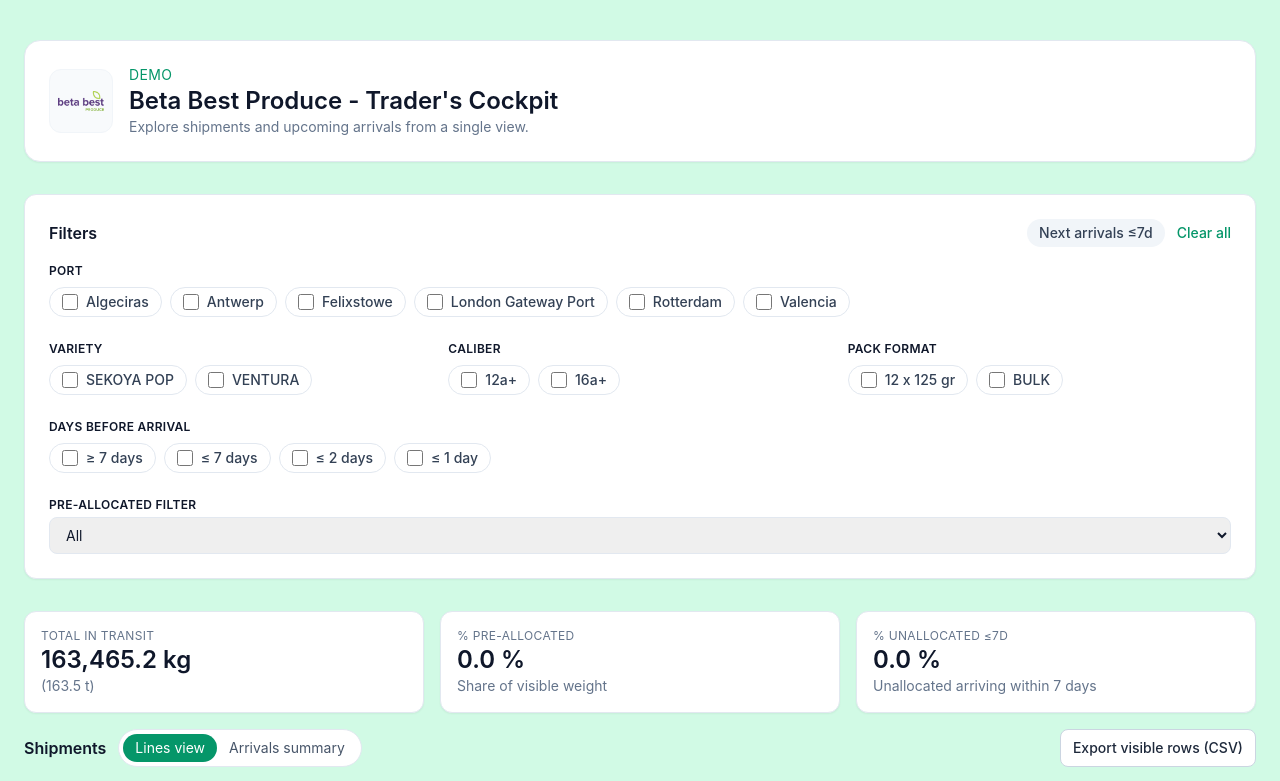
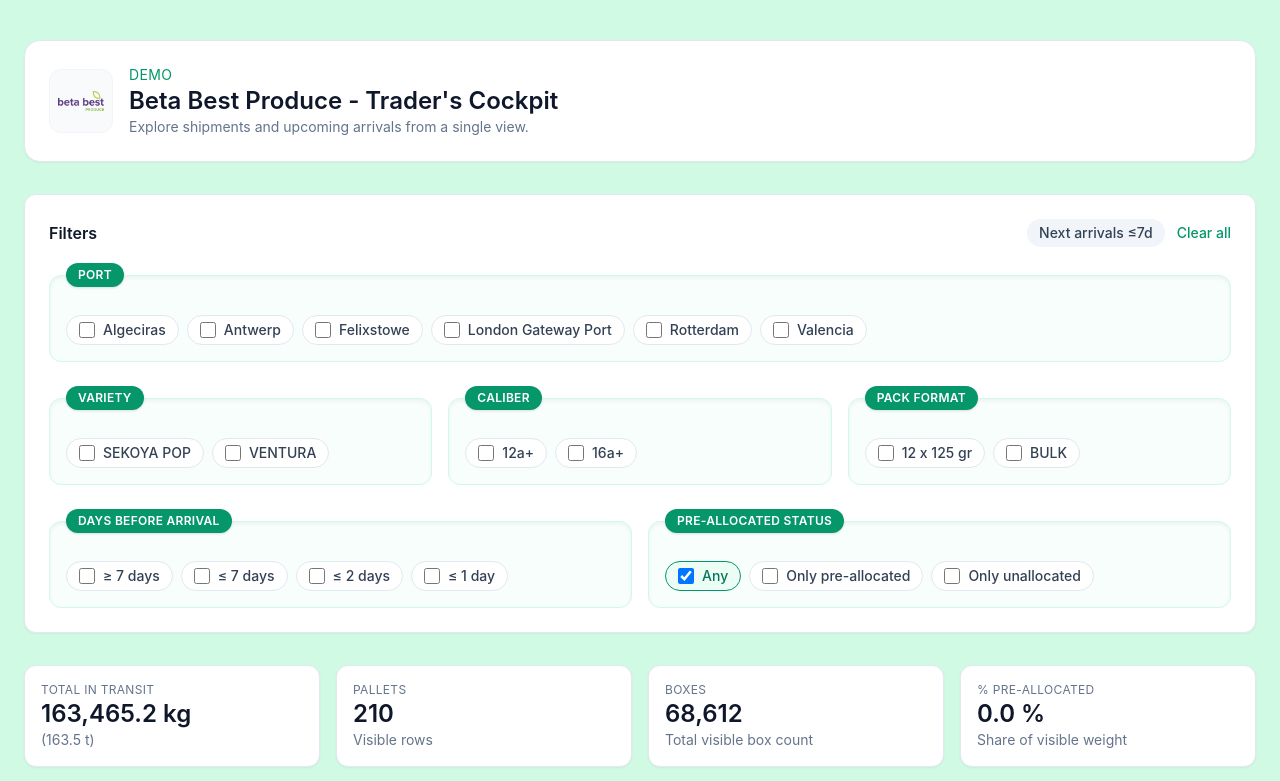
Before and after one commit to cyprienhenry/trader-cockpit, a Next.js app: page / in a window 1280 px wide. Shown: the top 781 px of the page. Built offline with nearby package versions, Linux system fonts and the light colour scheme.

Commit message:
update pre allocated filter

```diff
--- a/app/page.tsx
+++ b/app/page.tsx
@@ -55,17 +55,19 @@
   { value: "lte_2", label: "≤ 2 days" },
   { value: "lte_1", label: "≤ 1 day" },
 ];
-const PREALLOCATED_FILTER_OPTIONS: Array<{
-  value: PreAllocatedFilter;
+const PREALLOCATED_STATUS_OPTIONS: Array<{
+  value: PreAllocationOption;
   label: string;
 }> = [
-  { value: "all", label: "All" },
+  { value: "any", label: "Any" },
   { value: "pre", label: "Only pre-allocated" },
   { value: "not_pre", label: "Only unallocated" },
 ];
 
-type PreAllocatedFilter = "all" | "pre" | "not_pre";
-type UiFilters = FilterCriteria & { preAllocatedFilter: PreAllocatedFilter };
+type PreAllocationOption = "any" | "pre" | "not_pre";
+type UiFilters = FilterCriteria & {
+  preAllocatedStatuses: PreAllocationOption[];
+};
 
 const INITIAL_FILTERS: UiFilters = {
   ports: [],
@@ -74,7 +76,7 @@
   packFormats: [],
   arrivalWindows: [],
   nextArrivalsOnly: false,
-  preAllocatedFilter: "all",
+  preAllocatedStatuses: ["any"],
 };
 
 const toggleValue = (values: string[], value: string) =>
@@ -196,17 +198,23 @@
   );
 
   const filteredRows = useMemo(() => {
-    const { preAllocatedFilter, ...dataFilters } = filters;
+    const { preAllocatedStatuses, ...dataFilters } = filters;
     const rows = applyFilters(
       SOURCE_DATA,
       dataFilters as FilterCriteria,
       FIXED_NOW
     );
+    const normalizedStatuses = preAllocatedStatuses.includes("any")
+      ? []
+      : preAllocatedStatuses.filter((value) => value !== "any");
     return rows.filter((row) => {
+      if (!normalizedStatuses.length) return true;
       const rowPreAllocated = isRowPreAllocated(row);
-      if (preAllocatedFilter === "pre") return rowPreAllocated;
-      if (preAllocatedFilter === "not_pre") return !rowPreAllocated;
-      return true;
+      const mustIncludePre = normalizedStatuses.includes("pre");
+      const mustIncludeUn = normalizedStatuses.includes("not_pre");
+      const passesPre = mustIncludePre ? rowPreAllocated : false;
+      const passesUn = mustIncludeUn ? !rowPreAllocated : false;
+      return passesPre || passesUn;
     });
   }, [filters, isRowPreAllocated]);
 
@@ -240,40 +248,24 @@
   const portOptions = ALL_PORTS;
 
   const kpis = useMemo(() => {
-    const horizon = new Date(FIXED_NOW);
-    horizon.setUTCDate(horizon.getUTCDate() + 7);
     let totalKg = 0;
     let preAllocatedKg = 0;
-    let unallocatedKg7d = 0;
+    let totalBoxes = 0;
 
     visibleRows.forEach((row) => {
       const weight = row.line_weight_kg ?? 0;
       totalKg += weight;
-      const rowPreAllocated = isRowPreAllocated(row);
-      if (rowPreAllocated) preAllocatedKg += weight;
-      const etaTime = row.etaDate.getTime();
-      if (Number.isNaN(etaTime)) {
-        return;
-      }
-      if (
-        !rowPreAllocated &&
-        etaTime > FIXED_NOW.getTime() &&
-        etaTime <= horizon.getTime()
-      ) {
-        unallocatedKg7d += weight;
-      }
+      totalBoxes += row.box_count ?? 0;
+      if (isRowPreAllocated(row)) preAllocatedKg += weight;
     });
 
     const pctPreAllocated = totalKg > 0 ? (preAllocatedKg / totalKg) * 100 : 0;
-    const pctUnallocated7d =
-      totalKg > 0 ? (unallocatedKg7d / totalKg) * 100 : 0;
 
     return {
       totalKg,
-      preAllocatedKg,
-      unallocatedKg7d,
       pctPreAllocated,
-      pctUnallocated7d,
+      pallets: visibleRows.length,
+      totalBoxes,
     };
   }, [visibleRows, isRowPreAllocated]);
 
@@ -368,6 +360,22 @@
       ...prev,
       [key]: toggleValue(prev[key], value),
     }));
+  };
+
+  const handlePreAllocatedToggle = (value: PreAllocationOption) => {
+    setFilters((prev) => {
+      if (value === "any") {
+        return { ...prev, preAllocatedStatuses: ["any"] };
+      }
+      const withoutAny = prev.preAllocatedStatuses.filter(
+        (status) => status !== "any"
+      );
+      const nextStatuses = toggleValue(withoutAny, value);
+      return {
+        ...prev,
+        preAllocatedStatuses: nextStatuses.length ? nextStatuses : ["any"],
+      };
+    });
   };
 
   const handleSort = (column: ColumnKey) => {
@@ -515,6 +523,7 @@
               }
             />
           </div>
+          <div className="grid gap-4 md:grid-cols-2">
             <CheckboxGroup
               label="Days before arrival"
               options={ARRIVAL_OPTIONS}
@@ -523,17 +532,15 @@
                 handleArrayFilterToggle("arrivalWindows", value)
               }
             />
-          <SelectControl
-            label="Pre-allocated filter"
-            value={filters.preAllocatedFilter}
-            onChange={(value) =>
-              handleFilterChange(
-                "preAllocatedFilter",
-                value as UiFilters["preAllocatedFilter"]
-              )
+            <CheckboxGroup
+              label="Pre-allocated status"
+              options={PREALLOCATED_STATUS_OPTIONS}
+              selected={filters.preAllocatedStatuses}
+              onToggle={(value) =>
+                handlePreAllocatedToggle(value as PreAllocationOption)
               }
-            options={PREALLOCATED_FILTER_OPTIONS}
             />
+          </div>
         </div>
       </section>
 
@@ -760,58 +767,6 @@
   );
 }
 
-const SortIndicator = ({
-  column,
-  sort,
-}: {
-  column: ColumnKey;
-  sort: { column: ColumnKey; direction: "asc" | "desc" } | null;
-}) => {
-  if (!sort || sort.column !== column) {
-    return null;
-  }
-  return (
-    <span aria-hidden="true" className="text-slate-500">
-      {sort.direction === "asc" ? "^" : "v"}
-    </span>
-  );
-};
-
-const SelectControl = ({
-  label,
-  value,
-  onChange,
-  options,
-  placeholder,
-}: {
-  label: string;
-  value: string;
-  onChange: (value: string) => void;
-  options: Array<string | { value: string; label: string }>;
-  placeholder?: string;
-}) => {
-  const normalized = normalizeOptions(options);
-  return (
-    <label className="text-sm text-slate-600">
-      <span className="mb-1 block text-xs font-semibold uppercase tracking-wide text-slate-900">
-        {label}
-      </span>
-      <select
-        value={value}
-        onChange={(event) => onChange(event.target.value)}
-        className="w-full rounded-lg border border-slate-200 px-3 py-2 text-sm text-slate-900 focus:border-emerald-500 focus:outline-none focus:ring-1 focus:ring-emerald-500"
-      >
-        {placeholder && <option value="">{placeholder}</option>}
-        {normalized.map((option) => (
-          <option key={option.value} value={option.value}>
-            {option.label}
-          </option>
-        ))}
-      </select>
-    </label>
-  );
-};
-
 const CheckboxGroup = ({
   label,
   options,
@@ -825,8 +780,8 @@
 }) => {
   const normalized = normalizeOptions(options);
   return (
-    <fieldset className="text-sm text-slate-600">
-      <legend className="mb-2 block text-xs font-semibold uppercase tracking-wide text-slate-900">
+    <fieldset className="rounded-xl border border-emerald-100 bg-emerald-50/40 p-4 text-sm text-slate-600 shadow-inner">
+      <legend className="mb-3 inline-flex items-center gap-2 rounded-full bg-emerald-600 px-3 py-1 text-xs font-semibold uppercase tracking-wide text-white shadow">
         {label}
       </legend>
       <div className="flex flex-wrap gap-2">
@@ -885,13 +840,31 @@
   </button>
 );
 
+const SortIndicator = ({
+  column,
+  sort,
+}: {
+  column: ColumnKey;
+  sort: { column: ColumnKey; direction: "asc" | "desc" } | null;
+}) => {
+  if (!sort || sort.column !== column) {
+    return null;
+  }
+  return (
+    <span aria-hidden="true" className="text-slate-500">
+      {sort.direction === "asc" ? "^" : "v"}
+    </span>
+  );
+};
+
 const KPIBar = ({
   totals,
 }: {
   totals: {
     totalKg: number;
     pctPreAllocated: number;
-    pctUnallocated7d: number;
+    pallets: number;
+    totalBoxes: number;
   };
 }) => {
   const cards = [
@@ -901,20 +874,24 @@
       sub: `(${formatTons(totals.totalKg)} t)`,
     },
     {
+      label: "Pallets",
+      value: totals.pallets.toLocaleString("en-US"),
+      sub: "Visible rows",
+    },
+    {
+      label: "Boxes",
+      value: totals.totalBoxes.toLocaleString("en-US"),
+      sub: "Total visible box count",
+    },
+    {
       label: "% pre-allocated",
       value: formatPercent(totals.pctPreAllocated),
       sub: "Share of visible weight",
     },
-    {
-      label: "% unallocated ≤7d",
-      value: formatPercent(totals.pctUnallocated7d),
-      sub: "Unallocated arriving within 7 days",
-      title: "Unallocated share landing within 7 days",
-    },
   ];
 
   return (
-    <div className="grid gap-4 sm:grid-cols-3">
+    <div className="grid gap-4 sm:grid-cols-2 lg:grid-cols-4">
       {cards.map((card) => (
         <div
           key={card.label}
```
Lines whose indentation alone changed are shown as unchanged.
